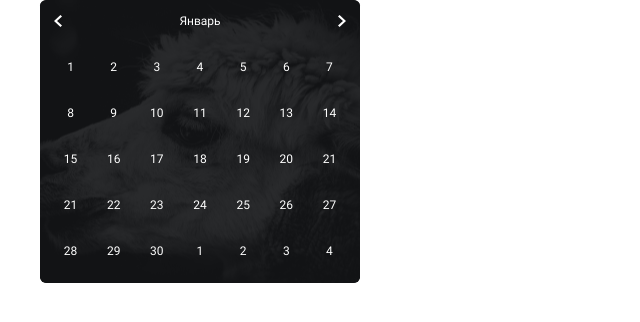
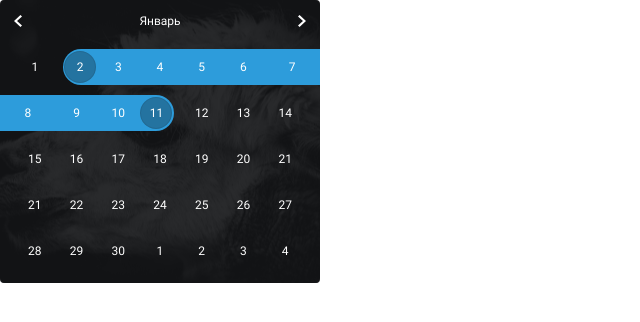
Before and after one commit to GordikLiana/calendar, a website: page app/html/index.html in a window 1280 px wide. Shown: the whole page, without its empty margins (0-640 px from the left). Drawn offline with nearby package versions, Linux system fonts and the light colour scheme; files that its build step writes are made by us from their sources.

Commit message:
add alpaka 3

```diff
--- a/app/html/index.html
+++ b/app/html/index.html
@@ -21,16 +21,16 @@
                 </div>
                 <ul class="calendar__days">
                     <li class="calendar__number">1</li>
-                    <li class="calendar__number">2</li>
-                    <li class="calendar__number">3</li>
-                    <li class="calendar__number">4</li>
-                    <li class="calendar__number">5</li>
-                    <li class="calendar__number">6</li>
-                    <li class="calendar__number">7</li>
-                    <li class="calendar__number">8</li>
-                    <li class="calendar__number">9</li>
-                    <li class="calendar__number">10</li>
-                    <li class="calendar__number">11</li>
+                    <li class="calendar__number calendar__number--left">2</li>
+                    <li class="calendar__number calendar__number--full">3</li>
+                    <li class="calendar__number calendar__number--full">4</li>
+                    <li class="calendar__number calendar__number--full">5</li>
+                    <li class="calendar__number calendar__number--full">6</li>
+                    <li class="calendar__number calendar__number--end-right">7</li>
+                    <li class="calendar__number calendar__number--end-left">8</li>
+                    <li class="calendar__number calendar__number--full">9</li>
+                    <li class="calendar__number calendar__number--full">10</li>
+                    <li class="calendar__number calendar__number--right">11</li>
                     <li class="calendar__number">12</li>
                     <li class="calendar__number">13</li>
                     <li class="calendar__number">14</li>
--- a/app/scss/blocks/calendar.scss
+++ b/app/scss/blocks/calendar.scss
@@ -1,10 +1,12 @@
 .calendar {
-    border-radius: 2%;
+    border-radius: 4px;
     width: 320px;
     background: url(/img/alpaka.jpg) center center/cover no-repeat;
     &__wrapper {
+        min-width: 320px;
+        max-width: 1200px;
         padding: 14px 14px;
-        border-radius: 2%;
+        border-radius: 4px;
         width: 100%;
         background: rgba(19, 20, 23, 0.9);
     }
@@ -35,7 +37,7 @@
         display: grid;
         grid-template-columns: repeat(7, 1fr);
         grid-template-rows: repeat(5, 1fr);
-        grid-gap: 10px;
+        row-gap: 10px;
     }
     &__number{
         position: relative;
@@ -45,15 +47,18 @@
         font-size: 12px;
         line-height: 36px;
         color: #fff;
-        z-index: 4;
+        z-index: 3;
         &:hover {
             width: 33px;
             height: 33px;
             background: #2D9CDB;
             border-radius: 18px;
+            left: 50%;
+            transform: translateX(-50%);
+            top: 2px;
             &:before{
                 position: absolute;
-                z-index: 1;
+                z-index: -1;
                 border-radius: 18px;
                 content: '';
                 width: 28px;
@@ -63,4 +68,36 @@
             }
         }
     }
+    &__number--left, &__number--right {
+        background: #2D9CDB;
+        &:before{
+            position: absolute;
+            z-index: -1;
+            border-radius: 18px;
+            content: '';
+            width: 30px;
+            height: 30px;
+            background: rgba(19, 20, 23, 0.3);
+            border: 1px solid rgba(19, 20, 23, 0.1);
+        }
+    }
+    &__number--left {
+        margin-left: 7px;
+        border-radius: 18px 0px 0px 18px;
+    }
+    &__number--right {
+        margin-right: 7px;
+        border-radius: 0 18px 18px 0;
+    }
+    &__number--full {
+        background: #2D9CDB;
+    }
+    &__number--end-left {
+        background: #2D9CDB;
+        margin-left: -14px;
+    }
+    &__number--end-right {
+        background: #2D9CDB;
+        margin-right: -14px;
+    }
 }
--- a/app/scss/blocks/global.scss
+++ b/app/scss/blocks/global.scss
@@ -1,7 +1,5 @@
 body{
     font-family: "Roboto", Arial, sans-serif;
-    min-width: 320px;
-    max-width: 1200px;
     margin: 0 auto;
 }
 
```
